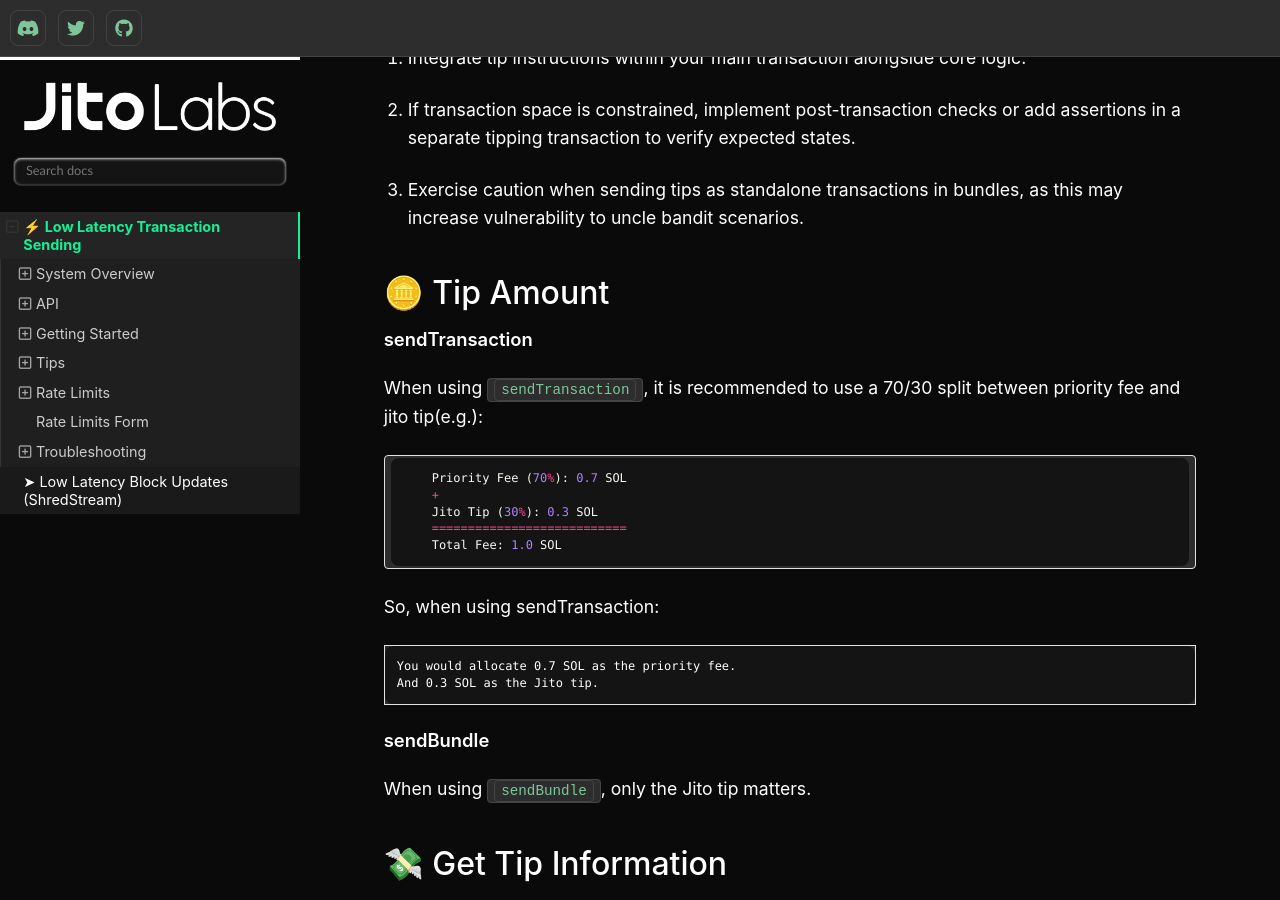
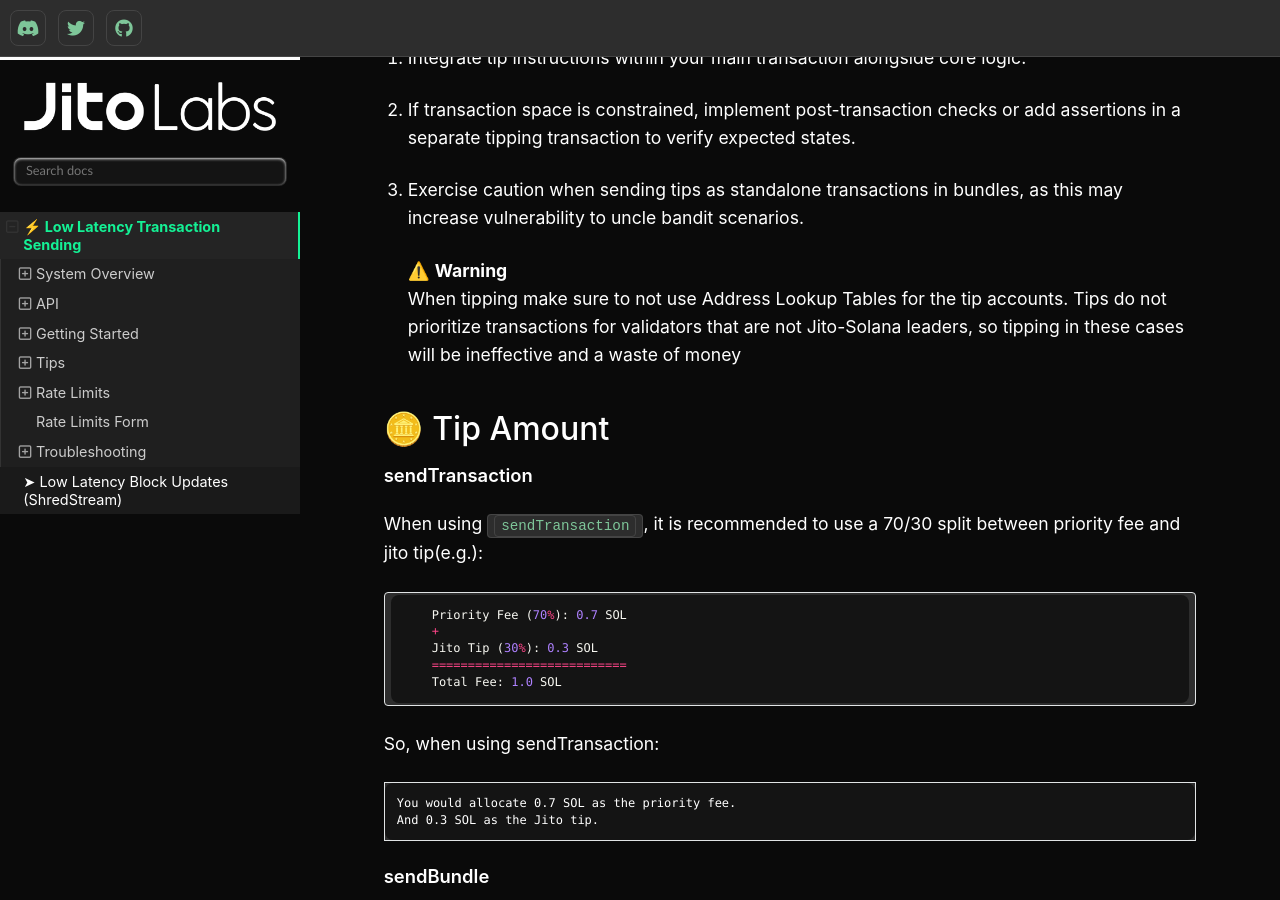
Before and after one commit to jito-labs/jito-docs, a Sphinx documentation site: the page built from docs/source/lowlatencytxnsend.md, in a window 1280 px wide and 900 px high, scrolled down 17336 px. Built offline with Sphinx 7.4.7 and the Read the Docs theme 3.1.0, drawn with Linux system fonts in a browser that asks for light colours.

Commit message:
Update lowlatencytxnsend.md

```diff
--- a/docs/source/lowlatencytxnsend.md
+++ b/docs/source/lowlatencytxnsend.md
@@ -480,6 +480,9 @@
 2. If transaction space is constrained, implement post-transaction checks or add assertions in a separate tipping transaction to verify expected states.
 3. Exercise caution when sending tips as standalone transactions in bundles, as this may increase vulnerability to uncle bandit scenarios.
 
+> ⚠️ **Warning**
+> When tipping make sure to not use Address Lookup Tables for the tip accounts. Tips do not prioritize transactions for validators that are not Jito-Solana leaders, so tipping in these cases will be ineffective and a waste of money
+
 (tip-amount)=
 ### 🪙 Tip Amount
 
```
